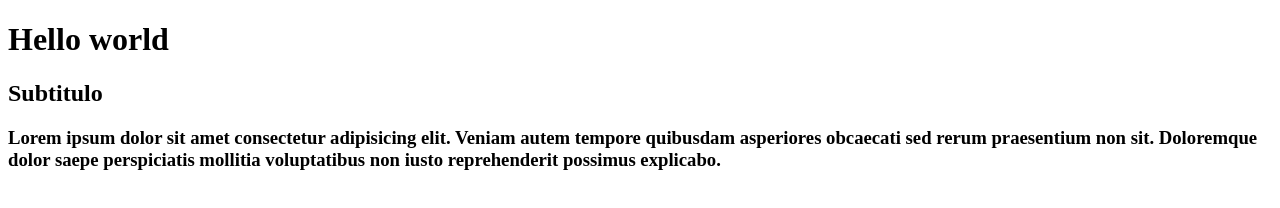
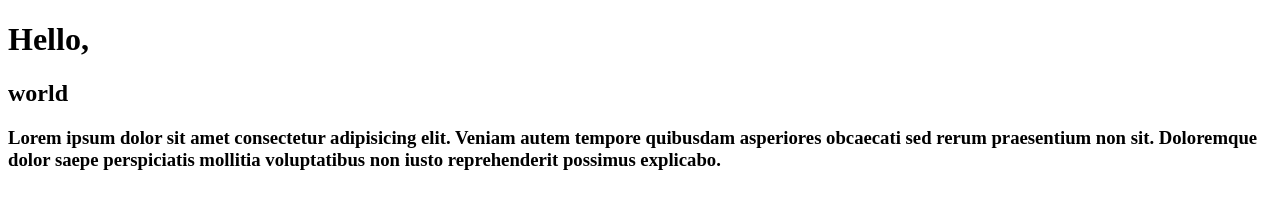
Before and after one commit to Ricardo-alencar65/curso-git, a plain HTML site: page index.html in a window 1280 px wide. Drawn offline with Linux system fonts and the light colour scheme.

Commit message:
Update index.html

```diff
--- a/index.html
+++ b/index.html
@@ -10,10 +10,10 @@
 
 <body>
     <h1>
-        Hello world
+        Hello,
     </h1>
 
-    <h2>Subtitulo</h2>
+    <h2>world</h2>
 
     <h3>
         Lorem ipsum dolor sit amet consectetur adipisicing elit. Veniam autem tempore quibusdam asperiores obcaecati sed
```
